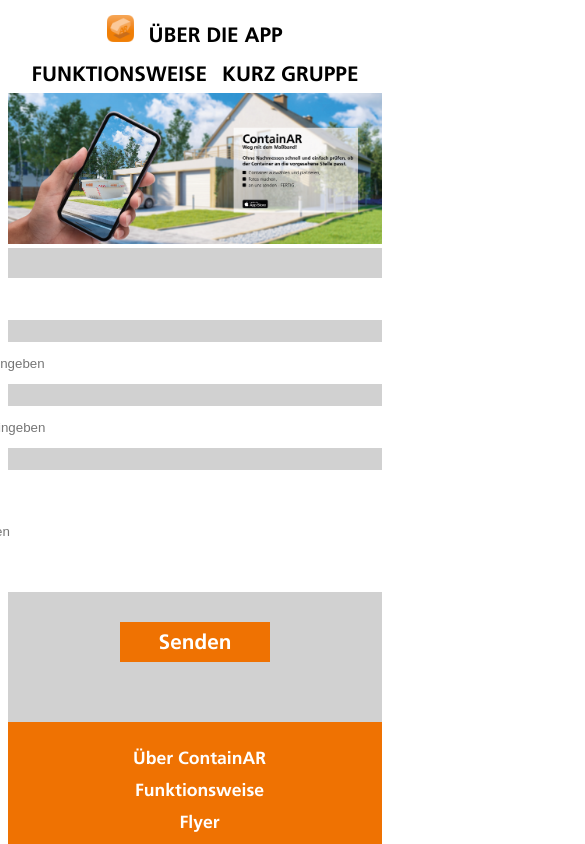
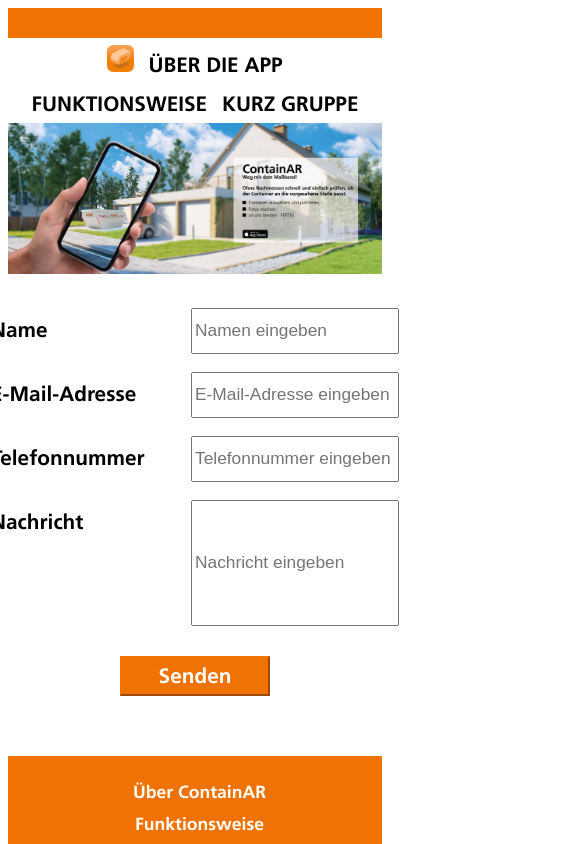
Before and after one commit to ContainAR/containar-website, a Vue app: page /#/contact in a window 390 px wide. Shown: the top 844 px of the page, 585 px wide, since content can reach past the window. Built offline with nearby package versions, Linux system fonts and the light colour scheme.

Commit message:
improvements with the formular

```diff
--- a/src/App.vue
+++ b/src/App.vue
@@ -1,6 +1,10 @@
 <template>
   <!--  Search Console of Google -->
   <meta name="google-site-verification" content="h5qMz_eEUa2mYQa9LYN6OdN_-a-hfIxTf-BoanlIw6M" />
+  <div id="orange-bar">
+
+  </div>
+
 
   <div id="banner">
     <div>
@@ -45,6 +49,13 @@
   color: #2c3e50;
 }
 
+#orange-bar {
+
+
+  height: 30px;
+  background-color: rgb(239, 114, 2);;
+
+}
 
 
 #banner {
--- a/src/components/Contact.vue
+++ b/src/components/Contact.vue
@@ -2,20 +2,20 @@
 
     <section>
 
-        <form onsubmit="return sendSubmitButton()">
+        <form @onclick="sendSubmitButton">
             <div>
 
                 <div>
                     <label for="inp:name">Name</label>
-                    <input label="inp:name" type="text" placeholder="Namen eingeben">
+                    <input  v-model="username" label="inp:name" type="text" placeholder="Namen eingeben">
                 </div>
                 <div>
                     <label for="inp:email">E-Mail-Adresse</label>
-                    <input label="inp:email" type="text" placeholder="E-Mail-Adresse eingeben">
+                    <input label="inp:email" type="email" placeholder="E-Mail-Adresse eingeben">
                 </div>
                 <div>
                     <label for="inp:telnummer">Telefonnummer</label>
-                    <input label="inp:telnummer" type="text" placeholder="Telefonnummer eingeben">
+                    <input label="inp:telnummer" type="tel" placeholder="Telefonnummer eingeben">
                 </div>
                 <div id="message">
                     <label for="inp:message">Nachricht</label>
@@ -46,6 +46,7 @@
 
         sendSubmitButton(event) {
 
+            console.log(this.username)
             alert('Form submitted' + event.target.name)
             return true;
 
@@ -67,7 +68,8 @@
 
     font-family: "Frutiger_65_Bold";
     font-size: 1.3em;
-    background-color: rgb(209, 209, 209);
+    background-color: white;
+    /* Former Color:      rgb(209, 209, 209); */
     color: black;
     padding: 30px;
 
@@ -89,10 +91,7 @@
                     "btn btn";
 
 
-
 }
-
-
 
 
 
@@ -114,17 +113,23 @@
     grid-area: inp;
     height: 40px;
     width: 800px;
-    border: none;
+
 
 }
 
+
+section div div input::placeholder {
+
+    font-size: 1.3em;
+
+}
 
 section div #message input {
 
     grid-area: inp;
     height: 120px;
     width: 800px;
-    border: none;
+
 
 }
 
@@ -142,15 +147,56 @@
     background-color:rgb(239, 114, 2);
     color: white;
     width: 150px;
+    border-color: rgb(239, 114, 2);
 
 
 }
 
 section #submit input:active {
 
-
     background-color: white;
     color: rgb(239, 114, 2);
+
+
+}
+
+
+@media screen and (max-width: 1300px) {
+
+
+    section div div input {
+
+        width: 500px;
+
+    }
+
+
+    section div #message input {
+
+        width: 500px;
+
+    }
+
+
+}
+
+
+
+@media screen and (max-width: 800px) {
+
+
+    section div div input {
+
+        width: 200px;
+
+    }
+
+
+    section div #message input {
+
+        width: 200px;
+
+    }
 
 
 
--- a/src/components/LandingPage.vue
+++ b/src/components/LandingPage.vue
@@ -48,6 +48,7 @@
     link_image="img_send-images"
   ></info-right>
   <Workflow></Workflow>
+  <Contact></Contact>
 </template>
 
 <script>
@@ -57,6 +58,7 @@
 import InfoRight from "../components/LandingPage/InfoRight.vue";
 import InfoLeft from "../components/LandingPage/InfoLeft.vue";
 import Video from "../components/Video.vue";
+import Contact from "../components/Contact.vue"
 
 export default {
   name: "App",
@@ -64,7 +66,8 @@
     Workflow,
     InfoRight,
     InfoLeft,
-    Video
+    Video,
+    Contact
   },
 };
 </script>
--- a/src/components/LandingPage/InfoRight.vue
+++ b/src/components/LandingPage/InfoRight.vue
@@ -87,14 +87,14 @@
 
 h3 {
   margin: 0;
-  margin-top: 2%;
+  margin-top: 0%;
   font-size: 1.8em;
   font-family: "Frutiger_65_Bold";
   color: rgb(239, 114, 2);
 }
 
 h4 {
-  padding-top: 5%;
+  padding-top: 0%;
   font-size: 20px;
   font-family: "Frutiger_65_Bold";
   color: black;
--- a/src/components/Video.vue
+++ b/src/components/Video.vue
@@ -2,7 +2,7 @@
 
 <div id="content_container">
 
-<h2>Unser neues Video zu ContainAR</h2>
+<h2>Die ContainAR App in einem Video erklärt</h2>
 
 <div id="video_div">
 
```
